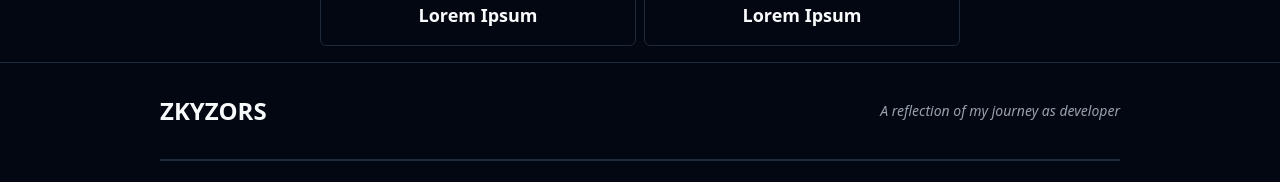
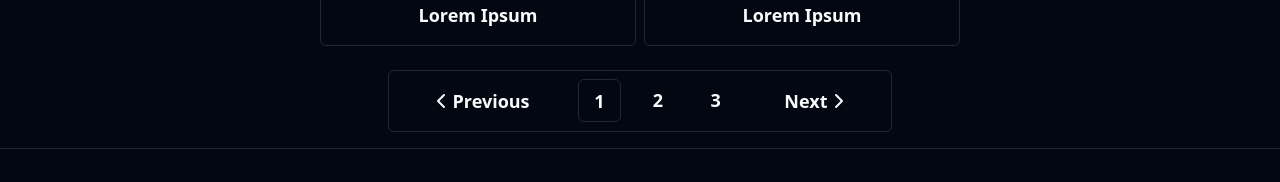
Before and after one commit to Nacxht/frontend-personal-portfolio, a SvelteKit app: page /projects in a window 1280 px wide. Shown: the part 933-1115 px from the top of the page. Built offline with nearby package versions, Linux system fonts and the light colour scheme.

Commit message:
feat: implement pagination in project's page

```diff
--- a/src/routes/(projects)/projects/+page.svelte
+++ b/src/routes/(projects)/projects/+page.svelte
@@ -4,6 +4,7 @@
 	import Card from "$lib/components/reusable/card/card.svelte";
 	import TextNumber from "$lib/components/reusable/input/text-number/text-number.svelte";
 	import { TextNumberVariant } from "$lib/components/reusable/input/text-number/variant";
+	import Pagination from "$lib/components/reusable/pagination/pagination.svelte";
 
 	//
 </script>
@@ -98,6 +99,10 @@
 				</div>
 			</Card>
 		</div>
+
+		<div class="project-pagination">
+			<Pagination totalPage={3} withOutline={true} />
+		</div>
 	</section>
 </main>
 
@@ -143,4 +148,8 @@
 	:global(.dark) #projects .card-content p {
 		@apply text-gray-50;
 	}
+
+	#projects .project-pagination {
+		@apply flex justify-center;
+	}
 </style>
```
